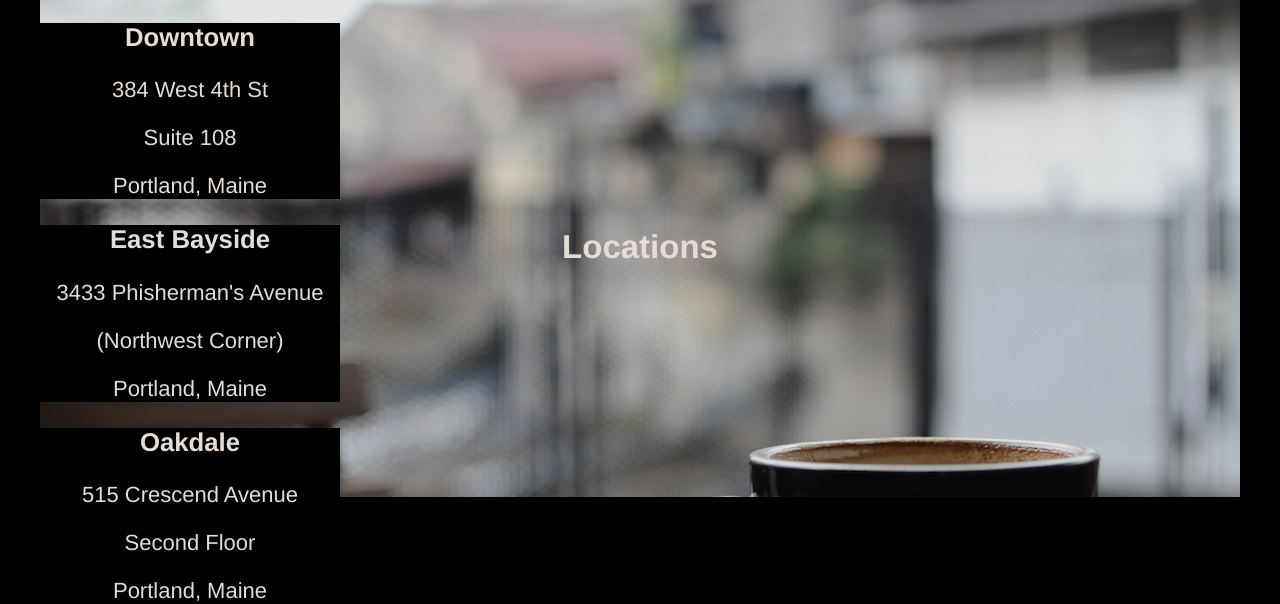
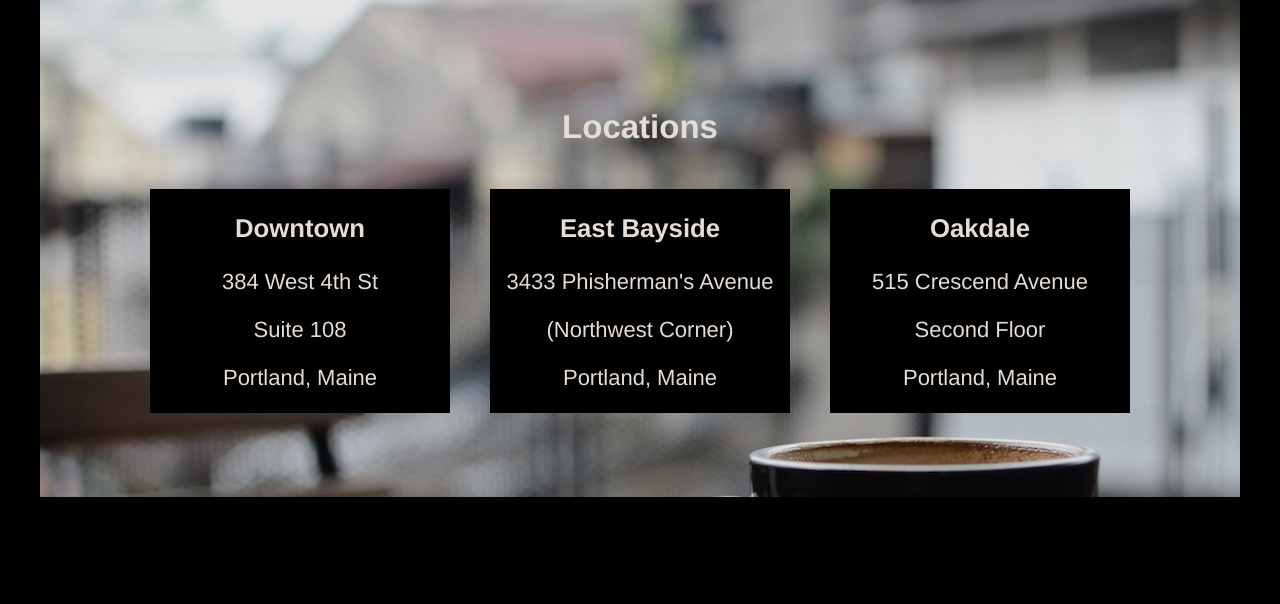
Before and after one commit to ValeSer/Tea-Cozy, a plain HTML site: page index.html in a window 1280 px wide. Shown: the part 1435-2039 px from the top of the page. After the commit the page ends 1940 px from the top, so only its background shows below. Drawn offline with Linux system fonts and the light colour scheme.

Commit message:
add gap between elements in location

```diff
--- a/style.css
+++ b/style.css
@@ -91,22 +91,27 @@ body {
     width: 1200px;
     position: relative;
     background-image: url("images/img-locations-background.jpeg");
+    display: flex;
+    flex-direction: column;
+    gap: 15px;
+    justify-content: center;
+
 }
 
 .locs-container {
-
+    display: flex;
+    flex-direction: row;
+    width: 100%;
+    align-content: center;
+    justify-content: center;
+    gap: 40px;
 }
-
 
 .locs {
     width: 300px;
     background-color: black;
 }
+
 .loc-text {
-    position: absolute;
-    top: 50%;
-    left: 50%;
-    transform: translate(-50%, -50%);
-    z-index: 1;
     justify-content: center;
 }
```
